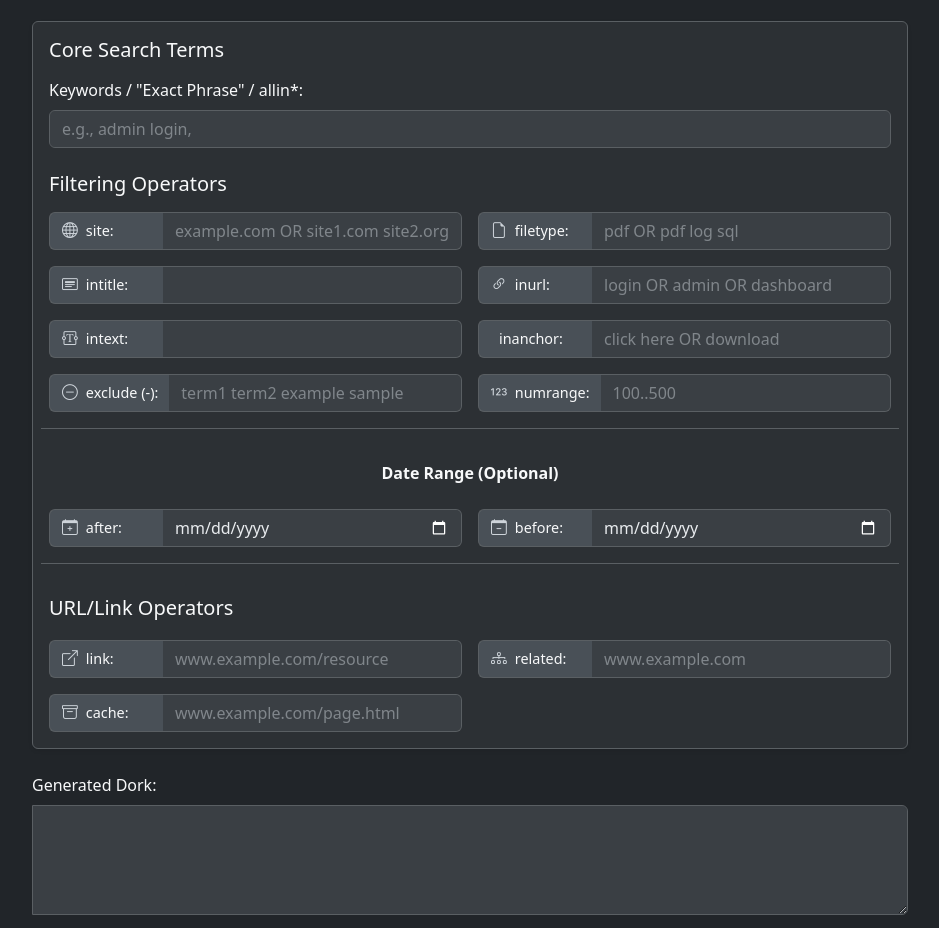
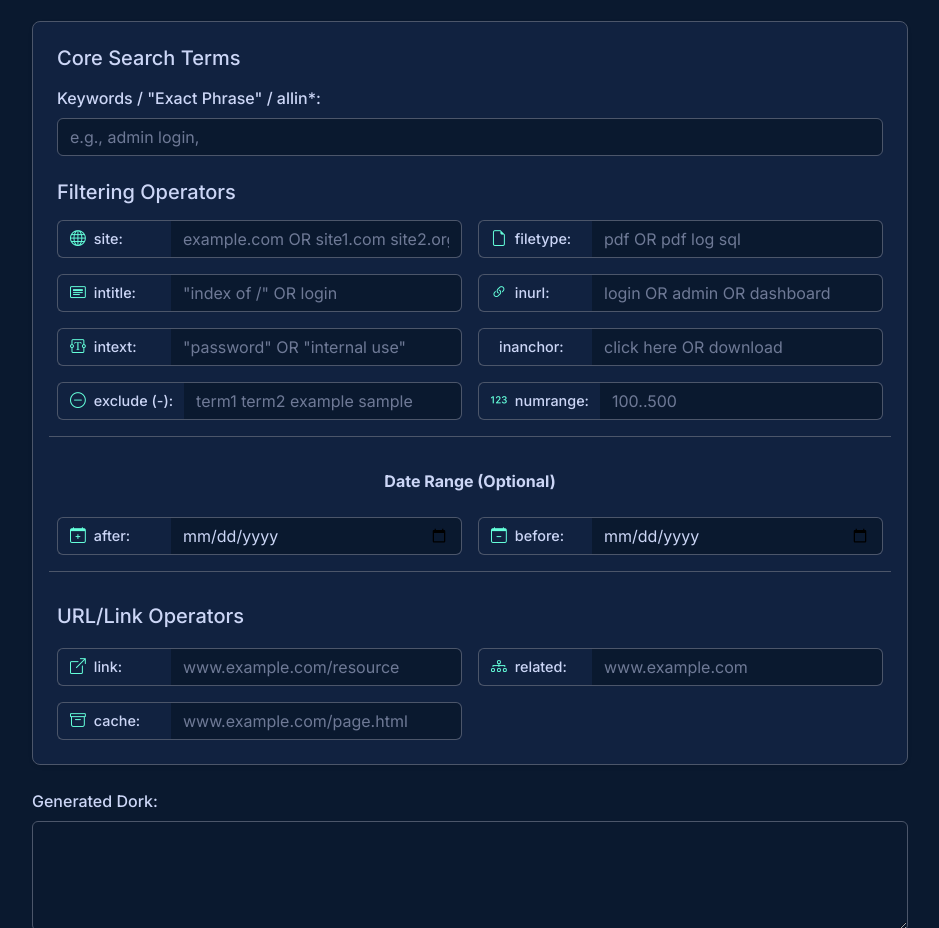
Before and after one commit to bogdanbarbulescu/dorking, a plain HTML site: page index.html in a window 1280 px wide. Shown: the part 164-1092 px from the top of the page, without its empty margins (170-1109 px from the left). Drawn offline with nearby package versions, Linux system fonts and the light colour scheme.

Commit message:
Update index.html

```diff
--- a/index.html
+++ b/index.html
@@ -1,139 +1,214 @@
 <!DOCTYPE html>
-<html lang="en" data-bs-theme="dark">
+<html lang="en">
 <head>
     <meta charset="UTF-8">
     <meta name="viewport" content="width=device-width, initial-scale=1.0">
     <title>Advanced Google Dork Tool</title>
+    <!-- Google Fonts -->
+    <link href="https://fonts.googleapis.com/css2?family=Inter:wght@400;500;700&family=Roboto+Mono:wght@400;500&display=swap" rel="stylesheet">
     <!-- Bootstrap CSS -->
     <link href="https://cdn.jsdelivr.net/npm/bootstrap@5.3.2/dist/css/bootstrap.min.css" rel="stylesheet" integrity="sha384-T3c6CoIi6uLrA9TneNEoa7RxnatzjcDSCmG1MXxSR1GAsXEV/Dwwykc2MPK8M2HN" crossorigin="anonymous">
     <!-- Bootstrap Icons -->
     <link rel="stylesheet" href="https://cdn.jsdelivr.net/npm/bootstrap-icons@1.11.1/font/bootstrap-icons.css">
     <style>
         :root {
-            --hc-dark-bg: #212529;
-            --hc-card-bg: #2c3034;
-            --hc-input-bg: #3a3f44;
-            --hc-input-text: #e9ecef;
-            --hc-input-placeholder: #80868b;
-            --hc-input-border: #5a5f63;
-            --hc-label-text-color: #f8f9fa; /* Brighter text for labels */
-            --hc-dork-bg: #3a3f44;
-            --hc-dork-text: #fff;
-            --hc-muted-text: #adb5bd;
-            --hc-icon-color: #ced4da; /* Icon color */
-            --hc-icon-label-bg: #495057; /* Background for combined label */
+            /* Dev UI Theme Colors */
+            --bg-dark-navy: #0A192F;
+            --bg-medium-navy: #112240;
+            --text-light-gray: #CCD6F6;
+            --text-medium-gray: #8892B0;
+            --text-dark-gray: #4C566A; /* For subtle borders, less prominent elements */
+            --accent-cyan: #64FFDA;
+            --accent-cyan-rgb: 100, 255, 218;
+            --accent-warning-yellow: #EBCB8B; /* From previous theme's code strings */
+            --accent-warning-yellow-rgb: 235, 203, 139;
+
+            /* Bootstrap overrides for focus, etc. */
+            --bs-primary: var(--accent-cyan);
+            --bs-primary-rgb: var(--accent-cyan-rgb);
+            --bs-border-radius: 6px; /* Consistent rounded corners */
         }
 
         body {
             padding-top: 20px;
             padding-bottom: 40px;
-            background-color: var(--hc-dark-bg);
-            color: var(--bs-body-color);
+            background-color: var(--bg-dark-navy);
+            color: var(--text-light-gray); /* Default text color */
+            font-family: 'Inter', sans-serif;
         }
         .container {
             max-width: 900px;
         }
         .card {
-            background-color: var(--hc-card-bg);
-            border: 1px solid var(--hc-input-border);
+            background-color: var(--bg-medium-navy);
+            border: 1px solid var(--text-dark-gray);
+            border-radius: 8px; /* Slightly larger radius for cards */
+            box-shadow: 0 10px 30px -15px rgba(2,12,27,0.7);
         }
+
+        /* Headings and Standard Text */
+        h1, .h1, h5, .h5, .card-title {
+            color: var(--text-light-gray);
+            font-weight: 500;
+        }
+        p, .form-text, footer small, .text-muted { /* Ensure .text-muted also uses this */
+            color: var(--text-medium-gray) !important; /* Override Bootstrap if necessary */
+        }
+        .card-title {
+             margin-bottom: 1rem; /* Ensure consistent spacing */
+        }
+
 
         /* Input Fields & Select */
         .form-control, .form-select {
-            background-color: var(--hc-input-bg);
-            color: var(--hc-input-text);
-            border: 1px solid var(--hc-input-border);
-            border-left: none; /* Remove left border when preceded by input-group-text */
+            background-color: var(--bg-dark-navy); /* Darker than card for contrast */
+            color: var(--text-light-gray);
+            border: 1px solid var(--text-dark-gray); /* Subtle border */
+            border-radius: var(--bs-border-radius); /* Use our consistent radius */
+        }
+        /* Remove specific border adjustments if input-group handles it */
+        .input-group .form-control, .input-group .form-select {
+            border-left: none;
             border-top-left-radius: 0;
             border-bottom-left-radius: 0;
         }
         .form-control::placeholder {
-             color: var(--hc-input-placeholder);
-             opacity: 1;
+             color: var(--text-medium-gray);
+             opacity: 0.8;
         }
         .form-control[type="date"] {
-             color: var(--hc-input-text);
+             color: var(--text-light-gray);
         }
         .form-control[type="date"]:invalid {
-             color: var(--hc-input-placeholder);
+             color: var(--text-medium-gray);
+        }
+        /* Special styling for the standalone keywords input */
+        #keywords.form-control {
+            border-left: 1px solid var(--text-dark-gray);
+            border-top-left-radius: var(--bs-border-radius);
+            border-bottom-left-radius: var(--bs-border-radius);
         }
 
-        /* --- Input Group Text (Icon + Label) Styling --- */
+
+        /* Input Group Text (Icon + Label) Styling */
         .input-group-text {
-             min-width: 115px; /* Adjust width to fit icon and text comfortably */
-             display: inline-flex; /* Use flexbox */
-             align-items: center; /* Vertically align icon and text */
-             justify-content: flex-start; /* Align items to the start */
+             min-width: 115px;
+             display: inline-flex;
+             align-items: center;
+             justify-content: flex-start;
              font-weight: 500;
              font-size: 0.9em;
-             background-color: var(--hc-icon-label-bg);
-             color: var(--hc-label-text-color);
-             border: 1px solid var(--hc-input-border);
-             border-right: none; /* Remove right border */
+             background-color: var(--bg-medium-navy); /* Match card for seamless look */
+             color: var(--text-light-gray); /* For the label text */
+             border: 1px solid var(--text-dark-gray);
+             border-right: none;
+             border-top-left-radius: var(--bs-border-radius);
+             border-bottom-left-radius: var(--bs-border-radius);
              border-top-right-radius: 0;
              border-bottom-right-radius: 0;
         }
-
         .label-icon {
-            font-size: 1.1em; /* Icon size */
-            color: var(--hc-icon-color);
-            margin-right: 8px; /* Space between icon and text */
-            cursor: help; /* Indicate tooltip availability */
-            line-height: 1; /* Prevent extra spacing */
+            font-size: 1.1em;
+            color: var(--accent-cyan); /* Accent color for icons */
+            margin-right: 8px;
+            cursor: help;
+            line-height: 1;
         }
-
         .label-text {
-             /* Optional: Add specific styles for the text part if needed */
-             white-space: nowrap; /* Prevent label text wrapping */
+             white-space: nowrap;
         }
-
 
         /* Generated Dork Textarea */
         #generatedDork {
-            font-family: monospace;
-            background-color: var(--hc-dork-bg);
-            color: var(--hc-dork-text);
+            font-family: 'Roboto Mono', monospace;
+            background-color: var(--bg-dark-navy); /* Match inputs */
+            color: var(--text-light-gray);
             min-height: 80px;
             white-space: pre-wrap;
             word-break: break-all;
-            border: 1px solid var(--hc-input-border);
+            border: 1px solid var(--text-dark-gray);
+            border-radius: var(--bs-border-radius);
         }
 
         /* Labels (for standalone inputs like Keywords) */
-        label {
+        label.form-label { /* More specific to target form labels */
             font-weight: 500;
-            color: var(--hc-label-text-color);
+            color: var(--text-light-gray);
             margin-bottom: 0.5rem;
         }
         .date-range-label {
-             color: var(--hc-label-text-color);
+             color: var(--text-light-gray);
              text-align: center;
              margin-bottom: 0.5rem;
              display: block;
              font-weight: bold;
         }
-
-        /* Help Text */
-        .form-text {
-            font-size: 0.8em;
-            color: var(--hc-muted-text);
+        /* Dividers */
+        .border-top {
+            border-top-color: var(--text-dark-gray) !important;
         }
 
         /* Focus States */
         .form-control:focus, .form-select:focus {
-             border-color: var(--bs-primary);
-             box-shadow: 0 0 0 0.2rem rgba(var(--bs-primary-rgb), 0.25);
-             background-color: var(--hc-input-bg);
-             color: var(--hc-input-text);
-             position: relative;
-             z-index: 2;
-             border-left: 1px solid var(--bs-primary); /* Restore border color on focus */
+             border-color: var(--accent-cyan);
+             box-shadow: 0 0 0 0.2rem rgba(var(--accent-cyan-rgb), 0.35);
+             background-color: var(--bg-dark-navy);
+             color: var(--text-light-gray);
+             /* z-index: 2; /* Already has z-index from Bootstrap */
         }
-         /* Adjust input group focus */
-        .input-group:focus-within .input-group-text {
-            border-color: var(--bs-primary); /* Match input focus border */
-            border-right: none; /* Keep right border removed */
-            /* z-index: 3; */
+        .input-group:focus-within .input-group-text,
+        .input-group .form-control:focus + .input-group-text, /* For cases where input-group-text is after */
+        .input-group .input-group-text:has(+ .form-control:focus) { /* For cases where input-group-text is before */
+            border-color: var(--accent-cyan);
+            /* z-index: 3; /* Ensure it's above */
+        }
+        /* Restore border for focused input within group */
+        .input-group .form-control:focus {
+            border-left: 1px solid var(--accent-cyan);
+        }
+         .input-group .form-control:focus:first-child { /* if it's the first child, keep its left border rounded */
+            border-top-left-radius: var(--bs-border-radius);
+            border-bottom-left-radius: var(--bs-border-radius);
+        }
+
+
+        /* Buttons */
+        .btn {
+            font-family: 'Roboto Mono', monospace; /* Dev theme font for buttons */
+            font-weight: 500;
+            padding: 0.6rem 1.2rem;
+            border-radius: var(--bs-border-radius);
+            transition: background-color 0.2s ease-in-out, border-color 0.2s ease-in-out, color 0.2s ease-in-out;
+        }
+        .btn-primary, .btn-success { /* Search and Copied state */
+            background-color: var(--accent-cyan);
+            border-color: var(--accent-cyan);
+            color: var(--bg-dark-navy); /* Dark text on light accent */
+        }
+        .btn-primary:hover, .btn-success:hover {
+            background-color: #52d9c3; /* Slightly darker cyan */
+            border-color: #52d9c3;
+            color: var(--bg-dark-navy);
+        }
+        .btn-secondary { /* Copy button default state */
+            background-color: var(--bg-medium-navy);
+            border-color: var(--text-medium-gray);
+            color: var(--text-light-gray);
+        }
+        .btn-secondary:hover {
+            background-color: #223352; /* Slightly lighter medium navy */
+            border-color: var(--text-light-gray);
+            color: var(--text-light-gray);
+        }
+        .btn-warning { /* Reset button */
+            background-color: var(--accent-warning-yellow);
+            border-color: var(--accent-warning-yellow);
+            color: var(--bg-dark-navy); /* Dark text on light accent */
+        }
+        .btn-warning:hover {
+            background-color: #d4b979; /* Slightly darker yellow */
+            border-color: #d4b979;
+            color: var(--bg-dark-navy);
         }
 
         /* Button Copy Feedback */
@@ -141,56 +216,56 @@
         .btn-copy.copied .bi-clipboard { display: none; }
         .btn-copy.copied .bi-clipboard-check-fill { display: inline-block; }
 
-        /* Footer */
-        footer small {
-            color: var(--hc-muted-text);
-        }
 
         /* Bootstrap Tooltip Customization */
         .tooltip-inner {
-            background-color: var(--hc-input-bg);
-            color: var(--hc-input-text);
-            border: 1px solid var(--hc-input-border);
+            background-color: var(--bg-medium-navy);
+            color: var(--text-light-gray);
+            border: 1px solid var(--text-dark-gray);
             max-width: 250px;
             text-align: left;
+            padding: 0.5rem 0.75rem;
+            border-radius: var(--bs-border-radius);
+            font-family: 'Inter', sans-serif; /* Match body font */
+            font-size: 0.85em;
         }
         .tooltip.bs-tooltip-top .tooltip-arrow::before,
         .tooltip.bs-tooltip-auto[data-popper-placement^=top] .tooltip-arrow::before {
-             border-top-color: var(--hc-input-border);
+             border-top-color: var(--text-dark-gray);
         }
          .tooltip.bs-tooltip-bottom .tooltip-arrow::before,
         .tooltip.bs-tooltip-auto[data-popper-placement^=bottom] .tooltip-arrow::before {
-             border-bottom-color: var(--hc-input-border);
+             border-bottom-color: var(--text-dark-gray);
         }
          .tooltip.bs-tooltip-start .tooltip-arrow::before,
         .tooltip.bs-tooltip-auto[data-popper-placement^=left] .tooltip-arrow::before {
-             border-left-color: var(--hc-input-border);
+             border-left-color: var(--text-dark-gray);
         }
          .tooltip.bs-tooltip-end .tooltip-arrow::before,
         .tooltip.bs-tooltip-auto[data-popper-placement^=right] .tooltip-arrow::before {
-             border-right-color: var(--hc-input-border);
+             border-right-color: var(--text-dark-gray);
         }
 
     </style>
 </head>
 <body>
     <div class="container">
-        <h1 class="mb-4 text-center" style="color: var(--hc-label-text-color);">Advanced Google Dork</h1>
-        <p class="text-center mb-4" style="color: var(--hc-muted-text);">Build complex Google search queries easily. Hover over icons for operator explanations.</p>
-        <p class="text-center small mb-4" style="color: var(--hc-muted-text);">
+        <h1 class="mb-4 text-center">Advanced Google Dork</h1>
+        <p class="text-center mb-4 text-muted">Build complex Google search queries easily. Hover over icons for operator explanations.</p>
+        <p class="text-center small mb-4 text-muted">
             Tip: For `allin*` operators, type them directly into the Keywords field. Use `~` for synonyms and `*` for wildcards.
         </p>
 
         <div class="card mb-4 shadow-sm">
-            <div class="card-body">
-                <h5 class="card-title mb-3" style="color: var(--hc-label-text-color);">Core Search Terms</h5>
+            <div class="card-body p-4"> <!-- Added more padding to card body -->
+                <h5 class="card-title mb-3">Core Search Terms</h5>
                 <!-- Keywords -->
                 <div class="mb-3">
                     <label for="keywords" class="form-label">Keywords / "Exact Phrase" / allin*:</label>
-                    <input type="text" class="form-control" id="keywords" placeholder="e.g., admin login, "confidential report", allintitle:index of" style="border-radius: var(--bs-border-radius); border-left: 1px solid var(--hc-input-border);">
+                    <input type="text" class="form-control" id="keywords" placeholder="e.g., admin login, "confidential report", allintitle:index of">
                 </div>
 
-                <h5 class="card-title mb-3 mt-4" style="color: var(--hc-label-text-color);">Filtering Operators</h5>
+                <h5 class="card-title mb-3 mt-4">Filtering Operators</h5>
                  <!-- Basic Filters -->
                 <div class="row g-3 mb-3">
                     <div class="col-md-6">
@@ -217,7 +292,7 @@
                                 <i class="bi bi-card-heading label-icon" data-bs-toggle="tooltip" data-bs-placement="left" title="intitle: Find pages where the term(s) appear in the HTML title tag (<title>). Use quotes for phrases."></i>
                                 <span class="label-text">intitle:</span>
                             </span>
-                            <input type="text" class="form-control" id="intitle" placeholder=""index of /" OR login">
+                            <input type="text" class="form-control" id="intitle" placeholder='"index of /" OR login'>
                         </div>
                     </div>
                      <div class="col-md-6">
@@ -235,7 +310,7 @@
                                 <i class="bi bi-textarea-t label-icon" data-bs-toggle="tooltip" data-bs-placement="left" title="intext: Find pages where the term(s) appear within the main body content. Use quotes for phrases."></i>
                                 <span class="label-text">intext:</span>
                             </span>
-                            <input type="text" class="form-control" id="intext" placeholder=""password" OR "internal use"">
+                            <input type="text" class="form-control" id="intext" placeholder='"password" OR "internal use"'>
                         </div>
                     </div>
                      <div class="col-md-6">
@@ -268,7 +343,7 @@
                 </div>
 
                 <!-- Date Range -->
-                 <div class="row g-3 mb-3 border-top pt-3 mt-3" style="border-color: var(--hc-input-border) !important;">
+                 <div class="row g-3 mb-3 border-top pt-3 mt-3">
                      <span class="date-range-label">Date Range (Optional)</span>
                      <div class="col-md-6">
                         <div class="input-group">
@@ -291,8 +366,8 @@
                  </div>
 
                  <!-- URL/Link Based Operators -->
-                <div class="row g-3 border-top pt-3 mt-3" style="border-color: var(--hc-input-border) !important;">
-                     <h5 class="card-title mb-1" style="color: var(--hc-label-text-color);">URL/Link Operators</h5>
+                <div class="row g-3 border-top pt-3 mt-3">
+                     <h5 class="card-title mb-1">URL/Link Operators</h5>
                      <div class="col-md-6">
                         <div class="input-group">
                              <span class="input-group-text">
@@ -447,7 +522,7 @@
             const dorkToCopy = generatedDorkOutput.value;
             if (!dorkToCopy) return;
             navigator.clipboard.writeText(dorkToCopy).then(() => {
-                copyButton.classList.add('copied', 'btn-success');
+                copyButton.classList.add('copied', 'btn-success'); // btn-success will now use our accent-cyan
                 copyButton.classList.remove('btn-secondary');
                 copyButtonText.textContent = 'Copied!';
                 copyButton.disabled = true;
@@ -469,7 +544,7 @@
             const searchUrl = `https://www.google.com/search?q=${encodeURIComponent(dorkQuery)}`;
             window.open(searchUrl, '_blank');
         });
-        generateDork();
+        generateDork(); // Initial generation
     </script>
 </body>
 </html>
```
